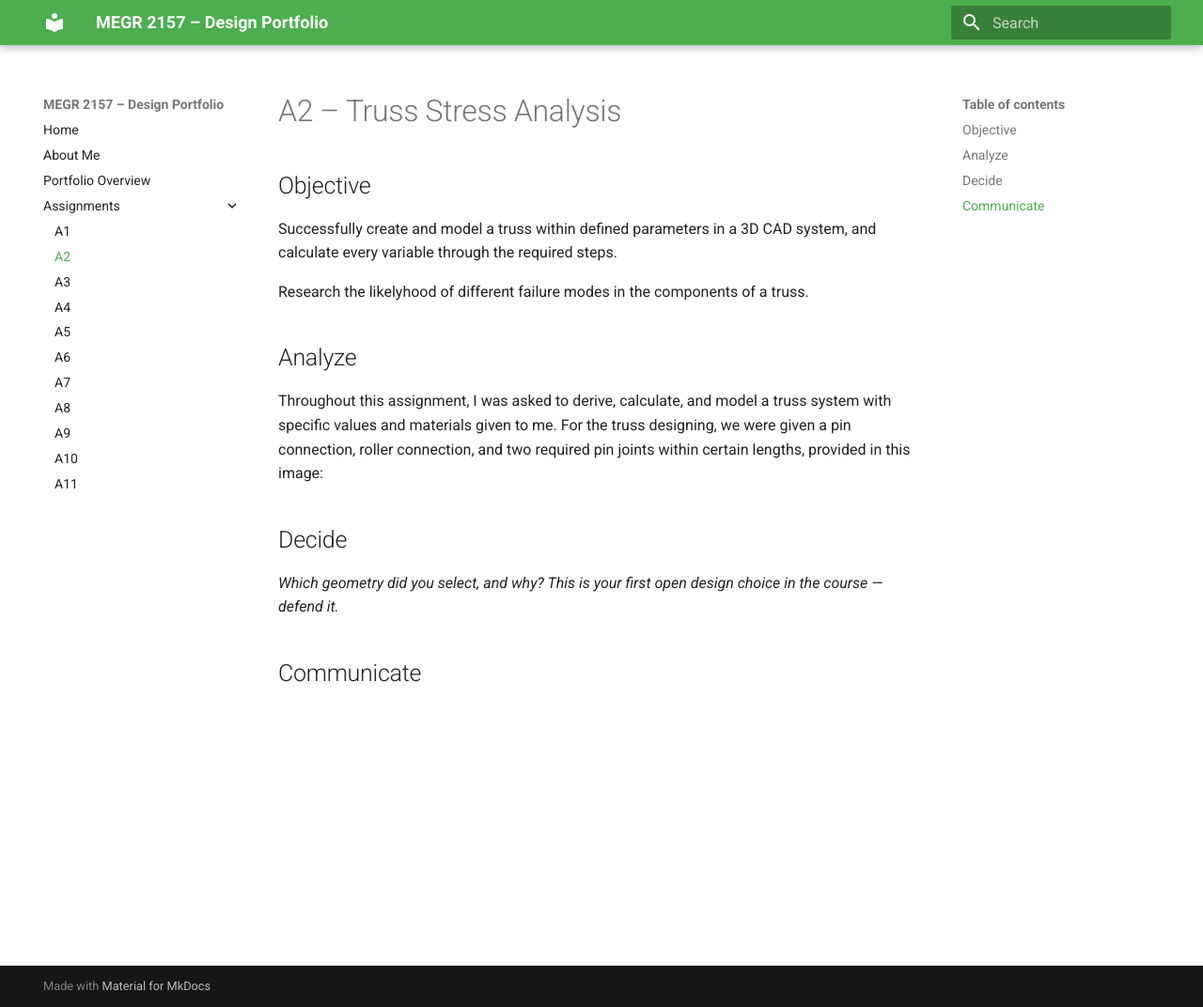
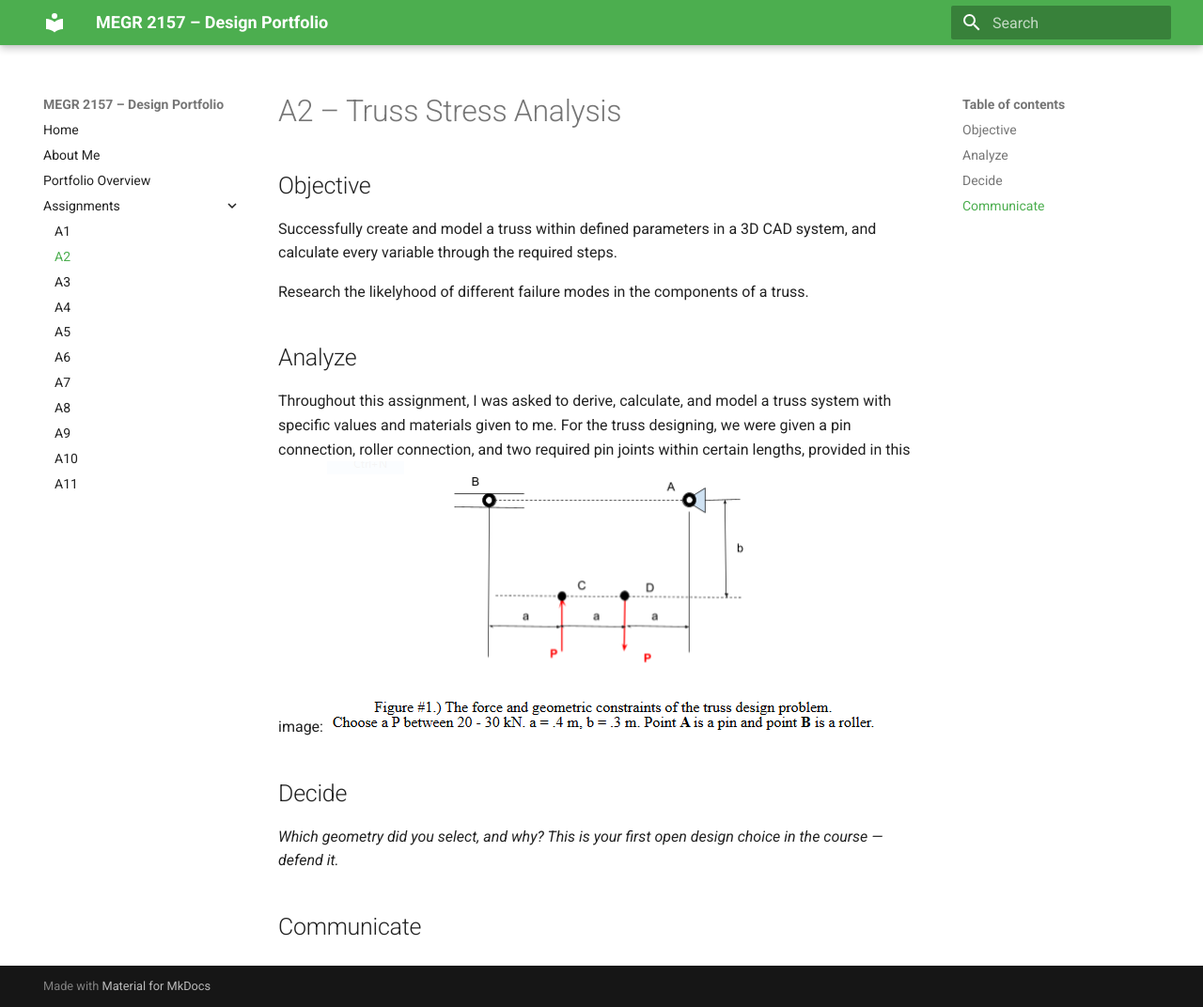
Before and after one commit to N03L1T0/megr2157-noel-portfolio, an MkDocs documentation site: the page built from docs/assignments/A02/index.md, in a window 1280 px wide and 1072 px high. Shown: the whole window at 94% size. Built offline with MkDocs 1.6.1 and Material for MkDocs 9.7.7, drawn with Linux system fonts in a browser that asks for light colours.

Commit message:
Include truss parameters image in assignment documentation
Added an image to illustrate truss parameters for the assignment.

```diff
--- a/docs/assignments/A02/index.md
+++ b/docs/assignments/A02/index.md
@@ -9,6 +9,7 @@ Research the likelyhood of different failure modes in the components of a truss.
 ## Analyze
 
 Throughout this assignment, I was asked to derive, calculate, and model a truss system with specific values and materials given to me. For the truss designing, we were given a pin connection, roller connection, and two required pin joints within certain lengths, provided in this image:
+ ![Truss Parameters](trussparameters.png)
 
 ## Decide
 _Which geometry did you select, and why? This is your first open design choice in the course — defend it._
```
